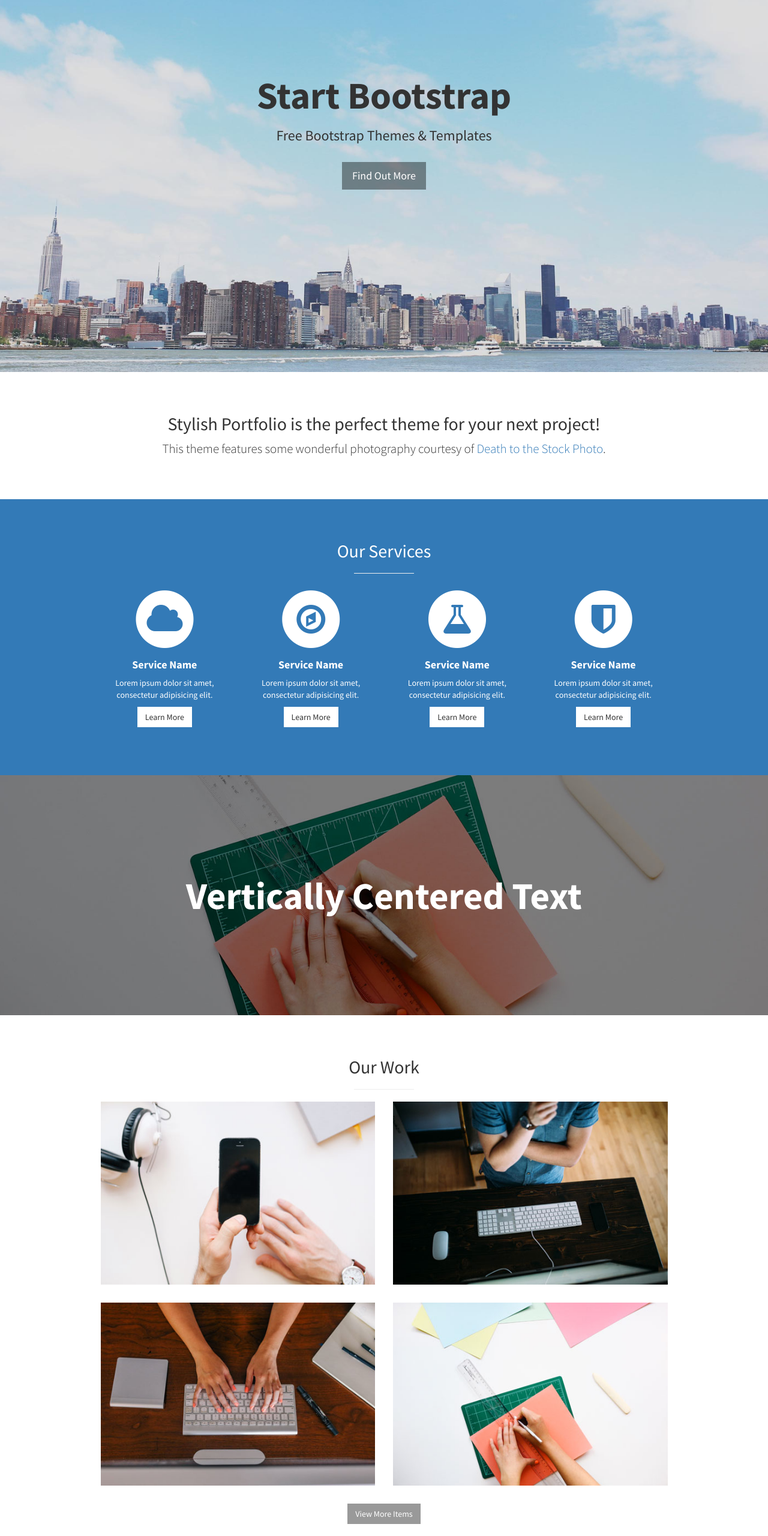
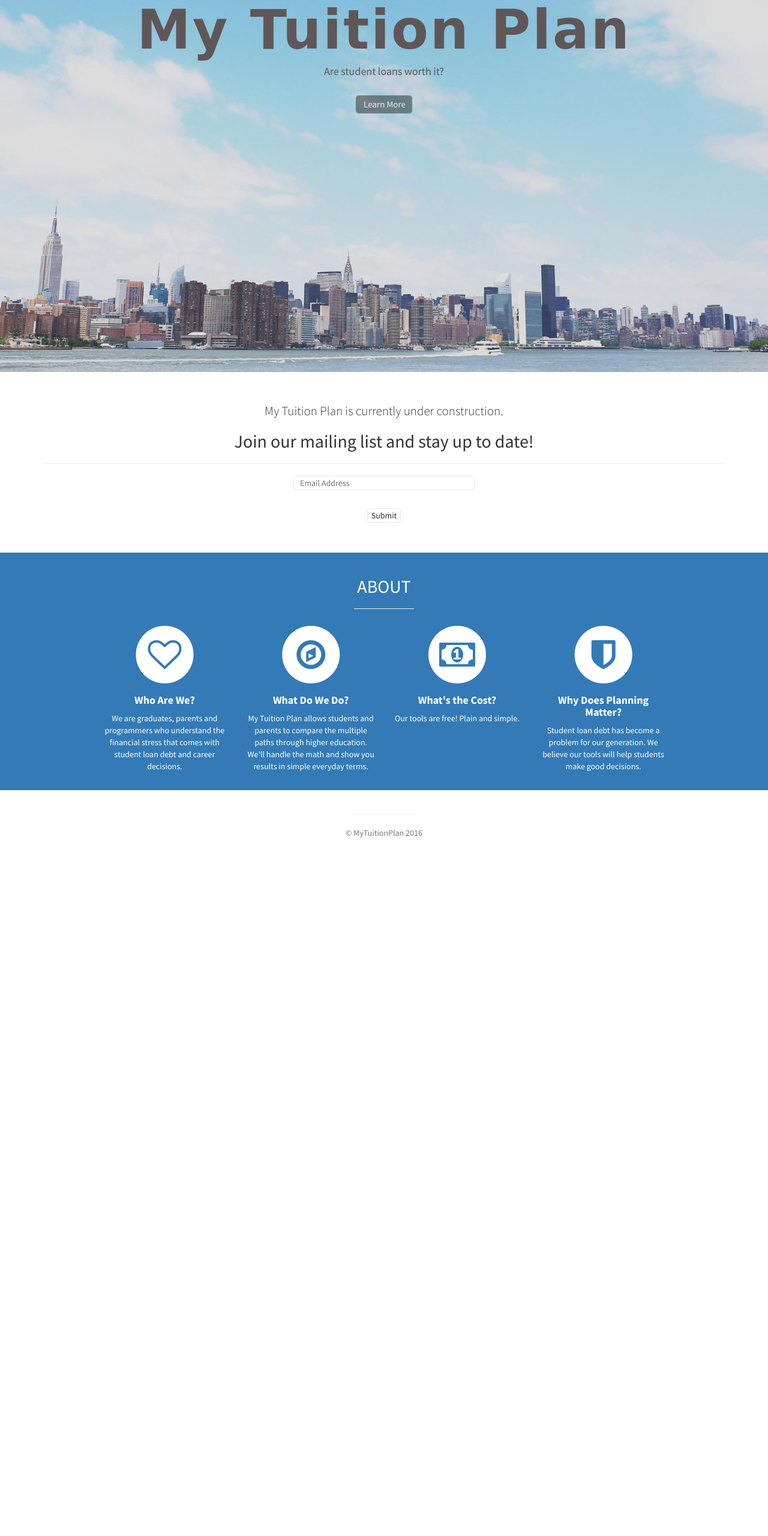
Before and after one commit to markstewy/mtp-temp, a website: page public/index.html in a window 1280 px wide. Shown: the part 180-2740 px from the top of the page at 60% size. After the commit the page ends 1608 px from the top, so only its background shows below. Drawn offline with Linux system fonts and the light colour scheme; a web font is replaced by a local one.

Commit message:
temp mtp landing

```diff
--- a/public/css/stylish-portfolio.css
+++ b/public/css/stylish-portfolio.css
@@ -248,3 +248,19 @@
   bottom: 5px;
   right: 5px;
 }
+.submitbtn {
+    margin-top: 30px;
+    margin-top:30px;
+    border: 1px solid #e8e5e5;
+    border-radius: 5px;
+    background-color:white;
+}
+.submitbtn.hvrr:hover {
+    background-color: #e8e5e5;
+}
+@media(min-width:650px) {
+
+.mtp.titletxt {
+    font-size: 90px;
+}
+}
--- a/public/index.html
+++ b/public/index.html
@@ -9,10 +9,11 @@
     <meta name="description" content="">
     <meta name="author" content="">
 
-    <title>Stylish Portfolio - Start Bootstrap Theme</title>
+    <title>My Tuition Plan</title>
 
     <!-- Bootstrap Core CSS -->
     <link href="css/bootstrap.min.css" rel="stylesheet">
+    <link href="https://fonts.googleapis.com/css?family=Shrikhand" rel="stylesheet">
 
     <!-- Custom CSS -->
     <link href="css/stylish-portfolio.css" rel="stylesheet">
@@ -31,40 +32,13 @@
 </head>
 
 <body>
-
-    <!-- Navigation -->
-    <a id="menu-toggle" href="#" class="btn btn-dark btn-lg toggle"><i class="fa fa-bars"></i></a>
-    <nav id="sidebar-wrapper">
-        <ul class="sidebar-nav">
-            <a id="menu-close" href="#" class="btn btn-light btn-lg pull-right toggle"><i class="fa fa-times"></i></a>
-            <li class="sidebar-brand">
-                <a href="#top" onclick=$("#menu-close").click();>Start Bootstrap</a>
-            </li>
-            <li>
-                <a href="#top" onclick=$("#menu-close").click();>Home</a>
-            </li>
-            <li>
-                <a href="#about" onclick=$("#menu-close").click();>About</a>
-            </li>
-            <li>
-                <a href="#services" onclick=$("#menu-close").click();>Services</a>
-            </li>
-            <li>
-                <a href="#portfolio" onclick=$("#menu-close").click();>Portfolio</a>
-            </li>
-            <li>
-                <a href="#contact" onclick=$("#menu-close").click();>Contact</a>
-            </li>
-        </ul>
-    </nav>
-
     <!-- Header -->
-    <header id="top" class="header">
-        <div class="text-vertical-center">
-            <h1>Start Bootstrap</h1>
-            <h3>Free Bootstrap Themes &amp; Templates</h3>
+    <header id="top" class="header" style="padding:60px 20px 0 20px; color:#5f5757;">
+        <div class="text-vertical-center" style="vertical-align:initial">
+            <h1 class="mtp titletxt"style="font-family: 'Shrikhand', cursive; letter-spacing:3px; padding: 15vh 20px 0 20px;">My Tuition Plan</h1>
+            <h4>Are student loans worth it?</h4>
             <br>
-            <a href="#about" class="btn btn-dark btn-lg">Find Out More</a>
+            <a href="#about" class="btn btn-dark btn-lg" style="color: #efecec; border-radius:5px; padding: 4px 10px 4px 12px; font-size:15px;">Learn More</a>
         </div>
     </header>
 
@@ -73,8 +47,32 @@
         <div class="container">
             <div class="row">
                 <div class="col-lg-12 text-center">
-                    <h2>Stylish Portfolio is the perfect theme for your next project!</h2>
-                    <p class="lead">This theme features some wonderful photography courtesy of <a target="_blank" href="http://join.deathtothestockphoto.com/">Death to the Stock Photo</a>.</p>
+                    <p class="lead">My Tuition Plan is currently under construction.</p>
+                    <h2>Join our mailing list and stay up to date!</h2>
+                    <hr>
+
+                    <div class="form-container">
+                            <form action="https://formspree.io/markstewy@gmail.com" method="POST">
+
+
+                                <div>
+                                    <div class="contact-input">
+                                        <input id="inputfield" type="email" style="width:302px; padding-left:10px; border: 1px solid #e8e5e5; border-radius: 5px;" name="email" placeholder="Email Address" required/>
+                                    </div>
+                                </div>
+
+
+                                <div>
+                                   <button class="send submitbtn hvrr" id="inputfield" type="Send" value="Send">Submit</button>
+                                    <!-- <a data-toggle="modal" data-target="#thankyou">submit</a> -->
+                                    <!-- <input id="inputfield" type="Send" value="Send" /> -->
+                                    <input type="hidden" name="_next" value="http://localhost:8080/#thankyou" />
+                                    <!-- <input type="text" name="_gotcha" style="display:none" /> -->
+                                </div>
+                            </form>
+                        </div>
+
+
                 </div>
             </div>
             <!-- /.row -->
@@ -84,24 +82,24 @@
 
     <!-- Services -->
     <!-- The circle icons use Font Awesome's stacked icon classes. For more information, visit http://fontawesome.io/examples/ -->
-    <section id="services" class="services bg-primary">
+    <section id="services" class="services bg-primary" style="padding:20px 20px 0 20px;">
         <div class="container">
             <div class="row text-center">
                 <div class="col-lg-10 col-lg-offset-1">
-                    <h2>Our Services</h2>
+                    <h2>ABOUT</h2>
                     <hr class="small">
                     <div class="row">
                         <div class="col-md-3 col-sm-6">
                             <div class="service-item">
                                 <span class="fa-stack fa-4x">
                                 <i class="fa fa-circle fa-stack-2x"></i>
-                                <i class="fa fa-cloud fa-stack-1x text-primary"></i>
+                                <i class="fa fa-heart-o fa-stack-1x text-primary"></i>
                             </span>
                                 <h4>
-                                    <strong>Service Name</strong>
+                                    <strong>Who Are We?</strong>
                                 </h4>
-                                <p>Lorem ipsum dolor sit amet, consectetur adipisicing elit.</p>
-                                <a href="#" class="btn btn-light">Learn More</a>
+                                <p>We are graduates, parents and programmers who understand the financial stress that comes with student loan debt and career decisions.</p>
+                                <!-- <a href="#" class="btn btn-light">Learn More</a> -->
                             </div>
                         </div>
                         <div class="col-md-3 col-sm-6">
@@ -111,23 +109,24 @@
                                 <i class="fa fa-compass fa-stack-1x text-primary"></i>
                             </span>
                                 <h4>
-                                    <strong>Service Name</strong>
+                                    <strong>What Do We Do?</strong>
                                 </h4>
-                                <p>Lorem ipsum dolor sit amet, consectetur adipisicing elit.</p>
-                                <a href="#" class="btn btn-light">Learn More</a>
+                                <p>My Tuition Plan allows students and parents to compare the multiple paths through higher education. We'll handle the math and show you results in simple everyday terms.</p>
+                                <!-- <a href="#" class="btn btn-light">Learn More</a> -->
                             </div>
                         </div>
                         <div class="col-md-3 col-sm-6">
                             <div class="service-item">
                                 <span class="fa-stack fa-4x">
+                                <!-- <i class="fa fa-money" aria-hidden="true"></i> -->
                                 <i class="fa fa-circle fa-stack-2x"></i>
-                                <i class="fa fa-flask fa-stack-1x text-primary"></i>
+                                <i class="fa fa-money fa-stack-1x text-primary"></i>
                             </span>
                                 <h4>
-                                    <strong>Service Name</strong>
+                                    <strong>What's the Cost?</strong>
                                 </h4>
-                                <p>Lorem ipsum dolor sit amet, consectetur adipisicing elit.</p>
-                                <a href="#" class="btn btn-light">Learn More</a>
+                                <p>Our tools are free! Plain and simple.</p>
+                                <!-- <a href="#" class="btn btn-light">Learn More</a> -->
                             </div>
                         </div>
                         <div class="col-md-3 col-sm-6">
@@ -137,10 +136,10 @@
                                 <i class="fa fa-shield fa-stack-1x text-primary"></i>
                             </span>
                                 <h4>
-                                    <strong>Service Name</strong>
+                                    <strong>Why Does Planning Matter?</strong>
                                 </h4>
-                                <p>Lorem ipsum dolor sit amet, consectetur adipisicing elit.</p>
-                                <a href="#" class="btn btn-light">Learn More</a>
+                                <p>Student loan debt has become a problem for our generation. We believe our tools will help students make good decisions. </p>
+                                <!-- <a href="#" class="btn btn-light">Learn More</a> -->
                             </div>
                         </div>
                     </div>
@@ -153,116 +152,34 @@
         <!-- /.container -->
     </section>
 
-    <!-- Callout -->
-    <aside class="callout">
-        <div class="text-vertical-center">
-            <h1>Vertically Centered Text</h1>
-        </div>
-    </aside>
 
-    <!-- Portfolio -->
-    <section id="portfolio" class="portfolio">
+
+
+    <!-- Footer -->
+    <footer style="padding:20px;">
         <div class="container">
             <div class="row">
                 <div class="col-lg-10 col-lg-offset-1 text-center">
-                    <h2>Our Work</h2>
                     <hr class="small">
-                    <div class="row">
-                        <div class="col-md-6">
-                            <div class="portfolio-item">
-                                <a href="#">
-                                    <img class="img-portfolio img-responsive" src="img/portfolio-1.jpg">
-                                </a>
-                            </div>
-                        </div>
-                        <div class="col-md-6">
-                            <div class="portfolio-item">
-                                <a href="#">
-                                    <img class="img-portfolio img-responsive" src="img/portfolio-2.jpg">
-                                </a>
-                            </div>
-                        </div>
-                        <div class="col-md-6">
-                            <div class="portfolio-item">
-                                <a href="#">
-                                    <img class="img-portfolio img-responsive" src="img/portfolio-3.jpg">
-                                </a>
-                            </div>
-                        </div>
-                        <div class="col-md-6">
-                            <div class="portfolio-item">
-                                <a href="#">
-                                    <img class="img-portfolio img-responsive" src="img/portfolio-4.jpg">
-                                </a>
-                            </div>
-                        </div>
-                    </div>
-                    <!-- /.row (nested) -->
-                    <a href="#" class="btn btn-dark">View More Items</a>
-                </div>
-                <!-- /.col-lg-10 -->
-            </div>
-            <!-- /.row -->
-        </div>
-        <!-- /.container -->
-    </section>
-
-    <!-- Call to Action -->
-    <aside class="call-to-action bg-primary">
-        <div class="container">
-            <div class="row">
-                <div class="col-lg-12 text-center">
-                    <h3>The buttons below are impossible to resist.</h3>
-                    <a href="#" class="btn btn-lg btn-light">Click Me!</a>
-                    <a href="#" class="btn btn-lg btn-dark">Look at Me!</a>
-                </div>
-            </div>
-        </div>
-    </aside>
-
-    <!-- Map -->
-    <section id="contact" class="map">
-        <iframe width="100%" height="100%" frameborder="0" scrolling="no" marginheight="0" marginwidth="0" src="https://maps.google.com/maps?f=q&amp;source=s_q&amp;hl=en&amp;geocode=&amp;q=Twitter,+Inc.,+Market+Street,+San+Francisco,+CA&amp;aq=0&amp;oq=twitter&amp;sll=28.659344,-81.187888&amp;sspn=0.128789,0.264187&amp;ie=UTF8&amp;hq=Twitter,+Inc.,+Market+Street,+San+Francisco,+CA&amp;t=m&amp;z=15&amp;iwloc=A&amp;output=embed"></iframe>
-        <br />
-        <small>
-            <a href="https://maps.google.com/maps?f=q&amp;source=embed&amp;hl=en&amp;geocode=&amp;q=Twitter,+Inc.,+Market+Street,+San+Francisco,+CA&amp;aq=0&amp;oq=twitter&amp;sll=28.659344,-81.187888&amp;sspn=0.128789,0.264187&amp;ie=UTF8&amp;hq=Twitter,+Inc.,+Market+Street,+San+Francisco,+CA&amp;t=m&amp;z=15&amp;iwloc=A"></a>
-        </small>
-        </iframe>
-    </section>
-
-    <!-- Footer -->
-    <footer>
-        <div class="container">
-            <div class="row">
-                <div class="col-lg-10 col-lg-offset-1 text-center">
-                    <h4><strong>Start Bootstrap</strong>
-                    </h4>
-                    <p>3481 Melrose Place
-                        <br>Beverly Hills, CA 90210</p>
-                    <ul class="list-unstyled">
-                        <li><i class="fa fa-phone fa-fw"></i> (123) 456-7890</li>
-                        <li><i class="fa fa-envelope-o fa-fw"></i> <a href="mailto:name@example.com">name@example.com</a>
-                        </li>
-                    </ul>
-                    <br>
-                    <ul class="list-inline">
-                        <li>
-                            <a href="#"><i class="fa fa-facebook fa-fw fa-3x"></i></a>
-                        </li>
-                        <li>
-                            <a href="#"><i class="fa fa-twitter fa-fw fa-3x"></i></a>
-                        </li>
-                        <li>
-                            <a href="#"><i class="fa fa-dribbble fa-fw fa-3x"></i></a>
-                        </li>
-                    </ul>
-                    <hr class="small">
-                    <p class="text-muted">Copyright &copy; Your Website 2014</p>
+                    <p class="text-muted">&copy; MyTuitionPlan 2016</p>
                 </div>
             </div>
         </div>
         <a id="to-top" href="#top" class="btn btn-dark btn-lg"><i class="fa fa-chevron-up fa-fw fa-1x"></i></a>
     </footer>
+
+
+    <!--THANKYOU MODAL-->
+    			<div class="modal fade" id="thankyou">
+    			    	<h4 style="text-align:center; margin-top:20vh; color: white; font-size:50px;">Thank you!</h4>
+                        <hr>
+                        <div style="text-align:center; padding:10px 30px 0 30px; color: white;">
+                            You will recieve an email alert when My Tuition Plan is up and running!
+                        </div>
+    			</div>
+
+
+
 
     <!-- jQuery -->
     <script src="js/jquery.js"></script>
--- a/server/config.js
+++ b/server/config.js
@@ -1,5 +1,5 @@
 module.exports = {
-  PORT: 8080,
+  PORT: 80,
   MONGO_URI: 'mongodb://localhost:27017/mark-mean-seed',
   SESSION_SECRET: 'asdf-asdf-asdf-asdf'
 };
```
Also changed, not shown: public/img/study.jpeg (added), 1 other file.
